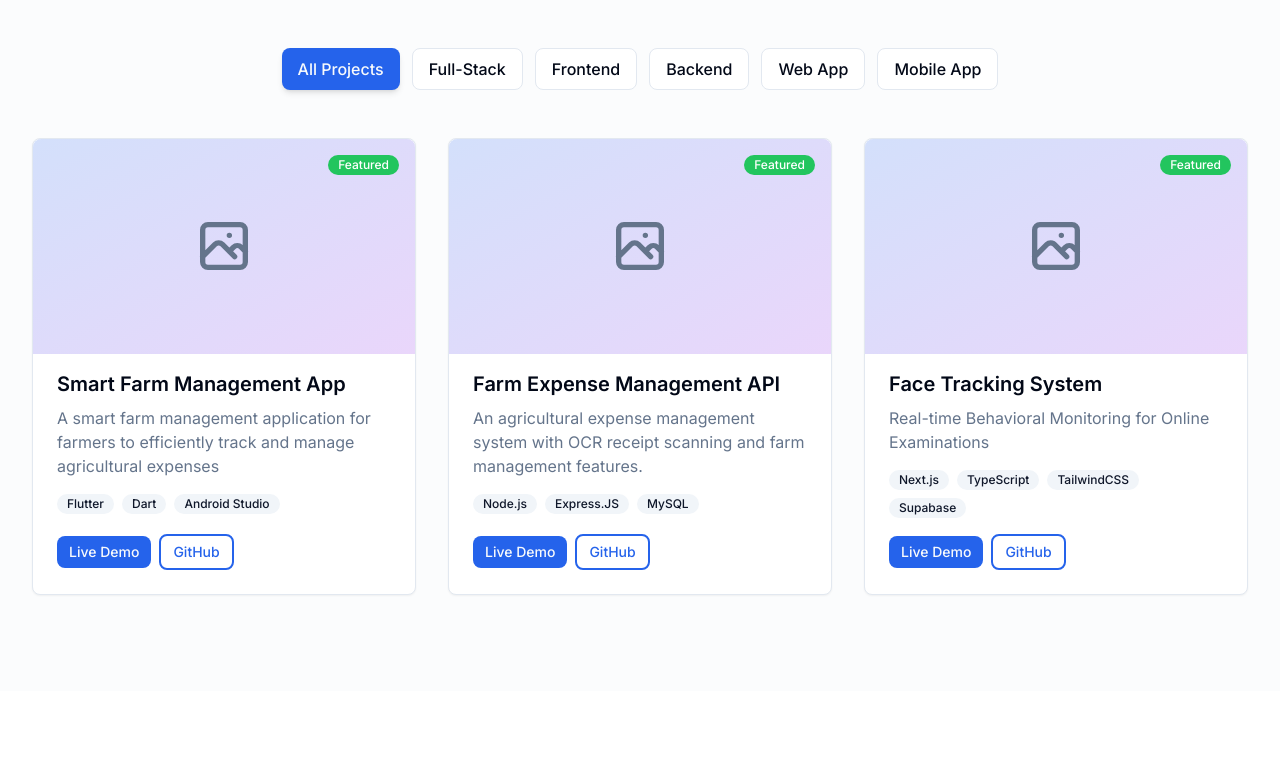
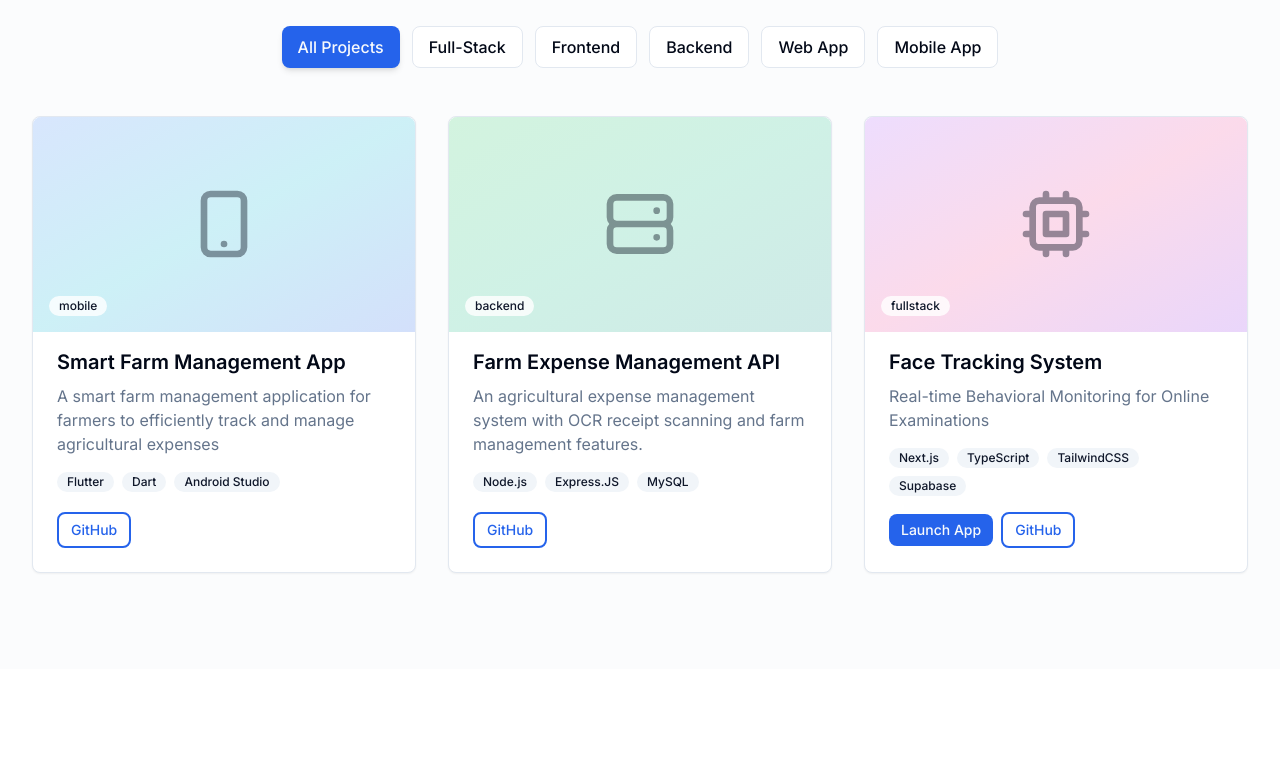
Before and after one commit to Watthana65022128/my-portfolio, a Next.js app: page / in a window 1280 px wide. Shown: the part 2468-3235 px from the top of the page. Built offline with nearby package versions, Linux system fonts and the light colour scheme.

Commit message:
feat: enhance ProjectCard with category icons and gradients; update AboutSection layout; refine project data and skills titles

```diff
--- a/src/components/features/project/ProjectCard.tsx
+++ b/src/components/features/project/ProjectCard.tsx
@@ -9,23 +9,65 @@ interface ProjectCardProps {
   project: Project;
 }
 
+const getCategoryIcon = (category: string) => {
+  switch (category) {
+    case "mobile":
+      return (
+        <svg className="w-20 h-20" fill="none" strokeLinecap="round" strokeLinejoin="round" strokeWidth="2" viewBox="0 0 24 24" stroke="currentColor">
+          <path d="M12 18h.01M8 21h8a2 2 0 002-2V5a2 2 0 00-2-2H8a2 2 0 00-2 2v14a2 2 0 002 2z" />
+        </svg>
+      );
+    case "backend":
+      return (
+        <svg className="w-20 h-20" fill="none" strokeLinecap="round" strokeLinejoin="round" strokeWidth="2" viewBox="0 0 24 24" stroke="currentColor">
+          <path d="M5 12h14M5 12a2 2 0 01-2-2V6a2 2 0 012-2h14a2 2 0 012 2v4a2 2 0 01-2 2M5 12a2 2 0 00-2 2v4a2 2 0 002 2h14a2 2 0 002-2v-4a2 2 0 00-2-2m-2-4h.01M17 16h.01" />
+        </svg>
+      );
+    case "fullstack":
+      return (
+        <svg className="w-20 h-20" fill="none" strokeLinecap="round" strokeLinejoin="round" strokeWidth="2" viewBox="0 0 24 24" stroke="currentColor">
+          <path d="M9 3v2m6-2v2M9 19v2m6-2v2M5 9H3m2 6H3m18-6h-2m2 6h-2M7 19h10a2 2 0 002-2V7a2 2 0 00-2-2H7a2 2 0 00-2 2v10a2 2 0 002 2zM9 9h6v6H9V9z" />
+        </svg>
+      );
+    case "web":
+    case "frontend":
+      return (
+        <svg className="w-20 h-20" fill="none" strokeLinecap="round" strokeLinejoin="round" strokeWidth="2" viewBox="0 0 24 24" stroke="currentColor">
+          <path d="M21 12a9 9 0 01-9 9m9-9a9 9 0 00-9-9m9 9H3m9 9a9 9 0 01-9-9m9 9c1.657 0 3-4.03 3-9s-1.343-9-3-9m0 18c-1.657 0-3-4.03-3-9s1.343-9 3-9m-9 9a9 9 0 019-9" />
+        </svg>
+      );
+    default:
+      return (
+        <svg className="w-20 h-20" fill="none" strokeLinecap="round" strokeLinejoin="round" strokeWidth="2" viewBox="0 0 24 24" stroke="currentColor">
+          <path d="M10 20l4-16m4 4l4 4-4 4M6 16l-4-4 4-4" />
+        </svg>
+      );
+  }
+};
+
+const getCategoryGradient = (category: string) => {
+  switch (category) {
+    case "mobile":
+      return "from-blue-500/20 via-cyan-500/20 to-blue-600/20";
+    case "backend":
+      return "from-green-500/20 via-emerald-500/20 to-teal-600/20";
+    case "fullstack":
+      return "from-purple-500/20 via-pink-500/20 to-purple-600/20";
+    case "web":
+    case "frontend":
+      return "from-orange-500/20 via-amber-500/20 to-yellow-600/20";
+    default:
+      return "from-primary/20 via-primary/10 to-purple-600/20";
+  }
+};
+
 export default function ProjectCard({ project }: ProjectCardProps) {
   return (
     <Card hover className="flex flex-col h-full">
-      {/* Image */}
-      <div className="relative aspect-video bg-gradient-to-br from-primary/20 to-purple-600/20 rounded-t-lg -m-6 mb-4">
-        <div className="absolute inset-0 flex items-center justify-center text-muted-foreground">
-          <svg
-            className="w-16 h-16"
-            fill="none"
-            strokeLinecap="round"
-            strokeLinejoin="round"
-            strokeWidth="2"
-            viewBox="0 0 24 24"
-            stroke="currentColor"
-          >
-            <path d="M4 16l4.586-4.586a2 2 0 012.828 0L16 16m-2-2l1.586-1.586a2 2 0 012.828 0L20 14m-6-6h.01M6 20h12a2 2 0 002-2V6a2 2 0 00-2-2H6a2 2 0 00-2 2v12a2 2 0 002 2z" />
-          </svg>
+      {/* Icon Header */}
+      <div className={`relative aspect-video bg-gradient-to-br ${getCategoryGradient(project.category)} rounded-t-lg -m-6 mb-4 overflow-hidden`}>
+        <div className="absolute inset-0 flex items-center justify-center text-foreground/40">
+          {getCategoryIcon(project.category)}
         </div>
         {project.featured && (
           <Badge
@@ -35,6 +77,11 @@ export default function ProjectCard({ project }: ProjectCardProps) {
             Featured
           </Badge>
         )}
+        <div className="absolute bottom-4 left-4">
+          <Badge variant="secondary" className="backdrop-blur-sm bg-background/80">
+            {project.category}
+          </Badge>
+        </div>
       </div>
 
       <CardContent className="flex-1">
@@ -67,7 +114,7 @@ export default function ProjectCard({ project }: ProjectCardProps) {
             size="sm"
             onClick={() => window.open(project.liveUrl, "_blank")}
           >
-            Live Demo
+            Launch App
           </Button>
         )}
         {project.githubUrl && (
--- a/src/components/sections/AboutSection.tsx
+++ b/src/components/sections/AboutSection.tsx
@@ -12,11 +12,12 @@ export default function AboutSection() {
         <div className="grid grid-cols-1 lg:grid-cols-2 gap-12 items-center max-w-6xl mx-auto">
           {/* Image */}
           <div className="order-2 lg:order-1">
-            <div className="relative aspect-square max-w-md mx-auto rounded-2xl overflow-hidden shadow-2xl">
+            <div className="relative aspect-square max-w-sm mx-auto rounded-2xl overflow-hidden shadow-2xl">
               <Image
                 src="/images/profile.jpg"
                 alt={personalInfo.name}
                 fill
+                sizes="(max-width: 768px) 100vw, (max-width: 1024px) 50vw, 384px"
                 className="object-cover"
                 priority
               />
--- a/src/data/experience.ts
+++ b/src/data/experience.ts
@@ -39,7 +39,6 @@ export const experiences: Experience[] = [
       "Tailwind CSS",
       "Supabase",
       "PostgreSQL",
-      "TensorFlow.js",
       "Face API.js",
       "MediaPipe",
     ],
--- a/src/data/projects.ts
+++ b/src/data/projects.ts
@@ -13,9 +13,8 @@ export const projects: Project[] = [
       "Android Studio",
     ],
     category: "mobile",
-    liveUrl: "https://example.com",
     githubUrl: "https://github.com/Watthana65022128/agricultural-expense-management-app",
-    featured: true,
+    featured: false,
     date: "2024-01",
   },
   {
@@ -23,12 +22,11 @@ export const projects: Project[] = [
     title: "Farm Expense Management API",
     description:
       "An agricultural expense management system with OCR receipt scanning and farm management features.",
-    image: "/images/projects/agricultural-api.jpg",
+    image: "/images/projects/agricultural-app.jpg",
     technologies: ["Node.js", "Express.JS","MySQL",],
     category: "backend",
-    liveUrl: "https://example.com",
     githubUrl: "https://github.com/Watthana65022128/agricultural-expense-management-api",
-    featured: true,
+    featured: false,
     date: "2023-11",
   },
   {
@@ -36,12 +34,12 @@ export const projects: Project[] = [
     title: "Face Tracking System",
     description:
       "Real-time Behavioral Monitoring for Online Examinations",
-    image: "/images/projects/Tracking.jpg",
+    image: "/images/projects/agricultural-app.jpg",
     technologies: ["Next.js", "TypeScript", "TailwindCSS", "Supabase"],
     category: "fullstack",
-    liveUrl: "https://example.com",
+    liveUrl: "https://face-tracking-system.vercel.app/login",
     githubUrl: "https://github.com/Watthana65022128/face-tracking-system",
-    featured: true,
+    featured: false,
     date: "2023-09",
   },
 ];
--- a/src/data/skills.ts
+++ b/src/data/skills.ts
@@ -26,7 +26,7 @@ export const skillGroups: SkillGroup[] = [
   },
   {
     category: "database",
-    title: "Database & Tools",
+    title: "Database",
     skills: [
       { name: "MongoDB", category: "database", },
       { name: "PostgreSQL", category: "database",},
@@ -36,7 +36,7 @@ export const skillGroups: SkillGroup[] = [
   },
   {
     category: "tools",
-    title: "Tools & Others",
+    title: "Tools & Technologies",
     skills: [
       { name: "Git", category: "tools", },
       { name: "Docker", category: "tools",},
@@ -45,7 +45,6 @@ export const skillGroups: SkillGroup[] = [
       { name: "GitLab", category: "tools",},
       { name: "OCR", category: "tools",},
       { name: "Deep Learning", category: "tools",},
-      { name: "Swagger", category: "tools",},
     ],
   },
 ];
```
Also changed, not shown: public/images/projects/agricultural-app.jpg (deleted).
